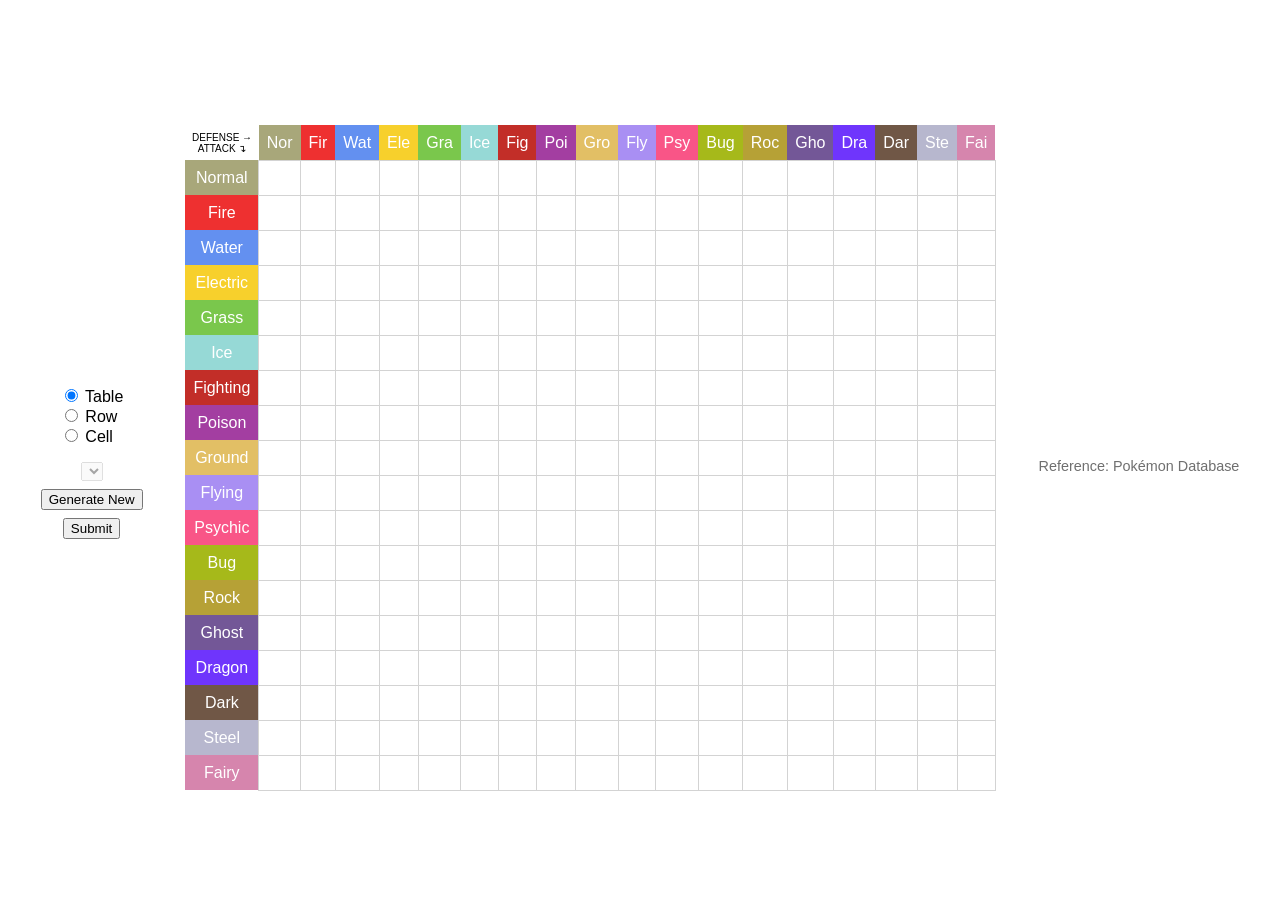
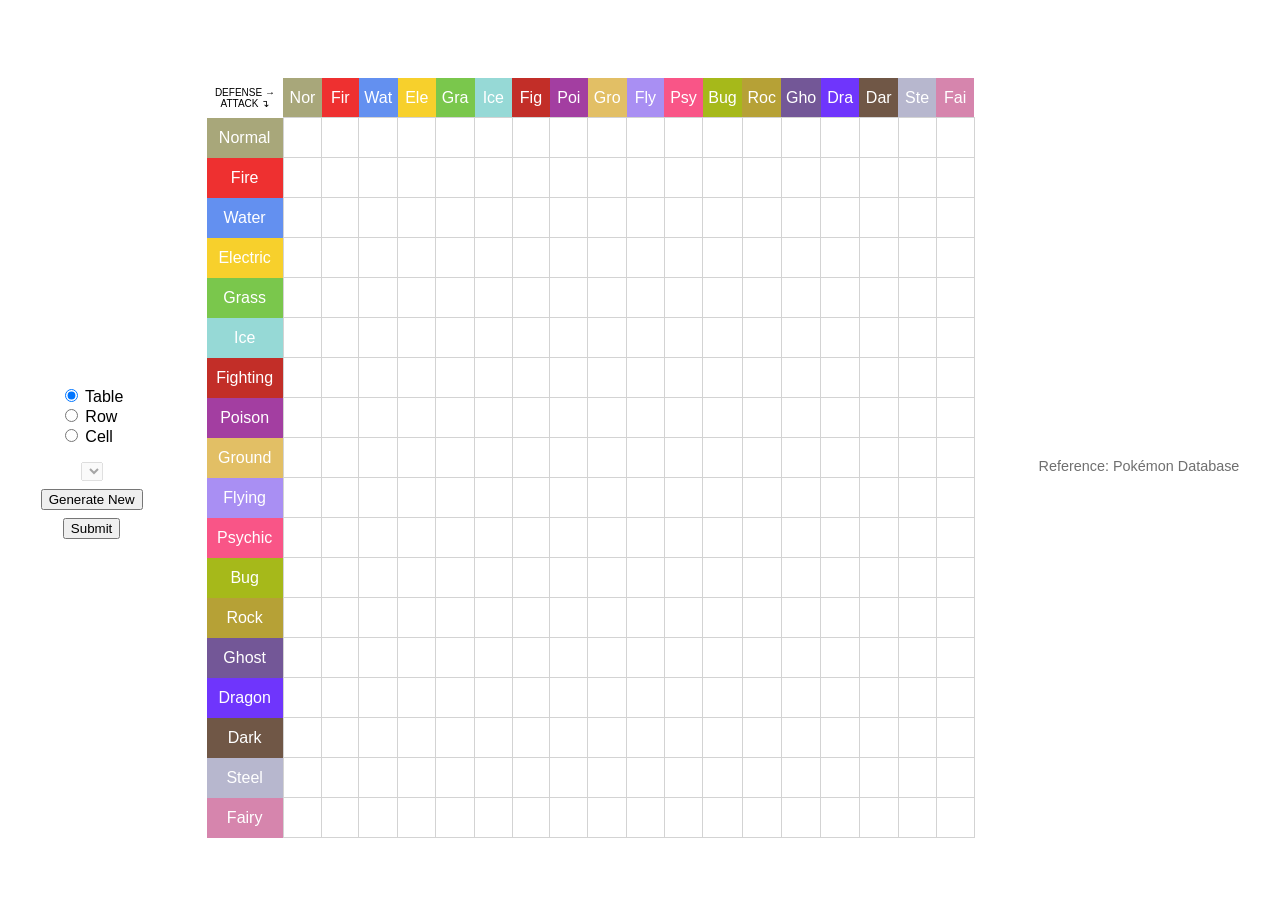

Update spacing, responsive layout, and fix cell sizes

--- a/style.css
+++ b/style.css
@@ -179,9 +179,8 @@ th.corner-cell {
 th[data-type] {
 	font-weight: 450;
 	color: white;
-	width: 35px;
-	height: 35px;
-	padding: 0.5em;
+	width: 40px;
+	height: 40px;
 	box-sizing: border-box;
 	vertical-align: middle;
 }
@@ -304,8 +303,8 @@ td {
 	padding: 4px;
 	margin: 0;
 	/* Default width/height for data cells */
-	width: 35px;
-	height: 35px;
+	width: 40px;
+	height: 40px;
 	box-sizing: border-box;
 	vertical-align: middle;
 }
@@ -418,4 +417,56 @@ div#buttons {
 		width: 100%;
 		text-align: center;
 	}
+}
+
+#multiplier-grid {
+	display: grid;
+	grid-template-columns: repeat(9, 1fr);
+	gap: 10px;
+}
+
+@media (max-width: 900px) {
+	#multiplier-grid {
+		grid-template-columns: repeat(3, 1fr);
+	}
+}
+
+.multiplier-type-btn {
+	cursor: pointer;
+	border: 2px solid transparent;
+	width: 40px;
+	height: 40px;
+	display: flex;
+	align-items: center;
+	justify-content: center;
+	color: white;
+	font-weight: 450;
+	box-sizing: border-box;
+}
+.multiplier-type-btn.selected {
+	border-color: black;
+}
+.multiplier-type-btn.correct {
+	position: relative;
+}
+.multiplier-type-btn.correct::after {
+	content: "✅";
+	position: absolute;
+	top: 50%;
+	left: 50%;
+	transform: translate(-50%, -50%);
+	font-size: 20px;
+	pointer-events: none;
+}
+.multiplier-type-btn.incorrect {
+	position: relative;
+}
+.multiplier-type-btn.incorrect::after {
+	content: "❌";
+	position: absolute;
+	top: 50%;
+	left: 50%;
+	transform: translate(-50%, -50%);
+	font-size: 20px;
+	pointer-events: none;
 }
